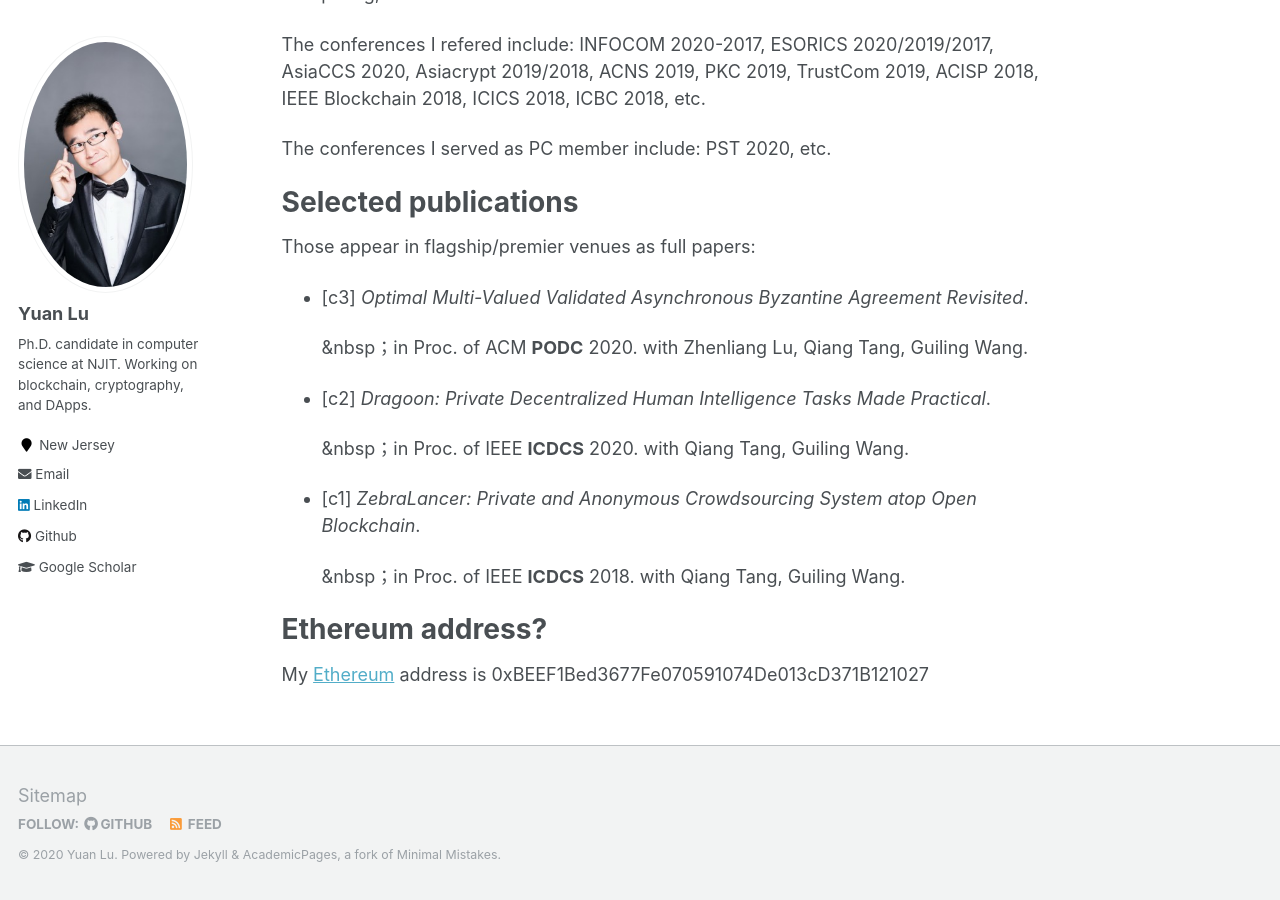
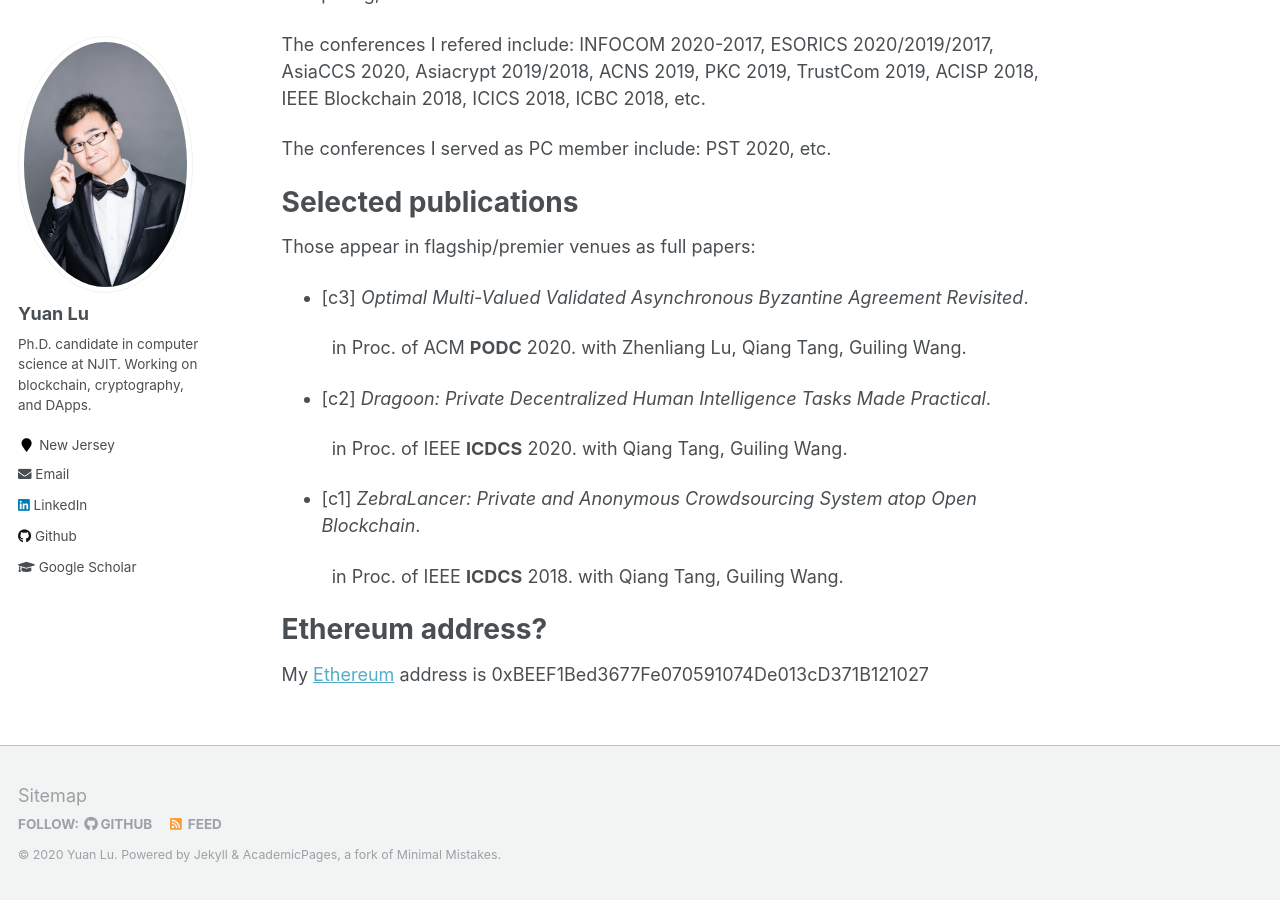
Before and after one commit to yylluu/yylluu.github.io, a Jekyll site: the page built from _pages/about.md, in a window 1280 px wide and 900 px high, scrolled down 1026 px. Built offline with Jekyll 4.4.1, drawn with Linux system fonts in a browser that asks for light colours.

Commit message:
Update about.md

```diff
--- a/_pages/about.md
+++ b/_pages/about.md
@@ -37,15 +37,15 @@ Those appear in flagship/premier venues as full papers:
 
 - [c3] *Optimal Multi-Valued Validated Asynchronous Byzantine Agreement Revisited*.
 
-     &nbsp；in Proc. of ACM **PODC** 2020. with Zhenliang Lu, Qiang Tang, Guiling Wang.
+     &nbsp; in Proc. of ACM **PODC** 2020. with Zhenliang Lu, Qiang Tang, Guiling Wang.
 
 - [c2] *Dragoon: Private Decentralized Human Intelligence Tasks Made Practical*.
 
-     &nbsp；in Proc. of IEEE **ICDCS** 2020. with Qiang Tang, Guiling Wang.
+     &nbsp; in Proc. of IEEE **ICDCS** 2020. with Qiang Tang, Guiling Wang.
 
 - [c1] *ZebraLancer: Private and Anonymous Crowdsourcing System atop Open Blockchain*.
 
-     &nbsp；in Proc. of IEEE **ICDCS** 2018. with Qiang Tang, Guiling Wang.
+     &nbsp; in Proc. of IEEE **ICDCS** 2018. with Qiang Tang, Guiling Wang.
 
 Ethereum address?
 ======
```
